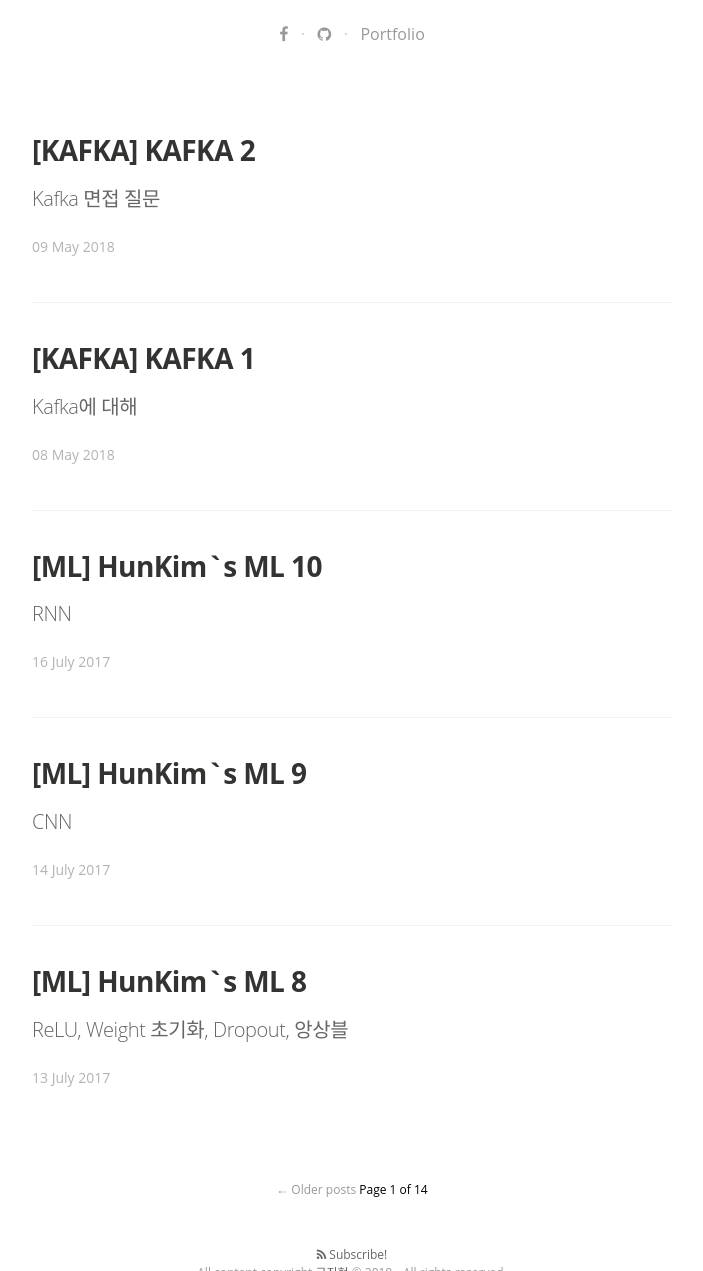
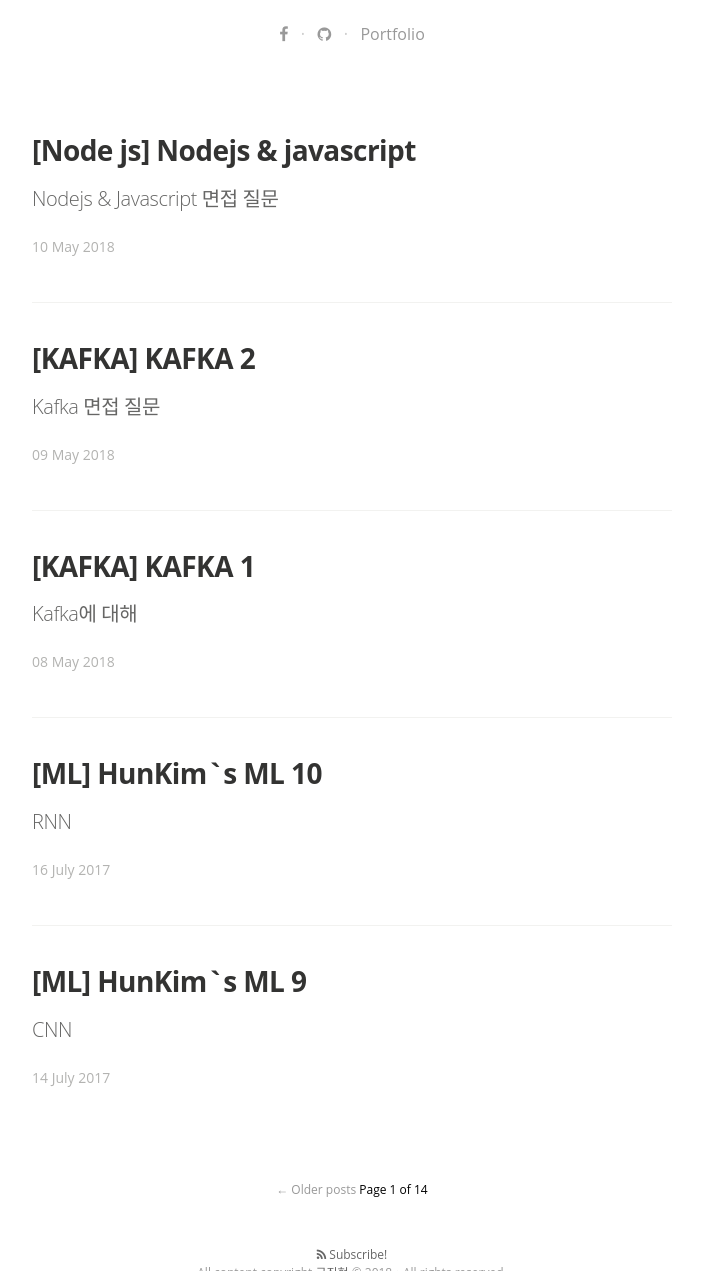
Before and after one commit to koocci/github.io, a Jekyll site: the page built from index.html, in a window 1280 px wide and 1400 px high, scrolled down 487 px, cut to the strip 129-1400 px from the top of the window. Shown: the whole strip, without its empty margins (288-991 px from the left). Built offline with Jekyll 4.4.1, drawn with Linux system fonts in a browser that asks for light colours; nearby versions of some CDN libraries; some web fonts are replaced; the list of posts is cut into pages by our own code; some of the changed lines change nothing that is shown.

Commit message:
update javascript interview 1

````diff
--- /dev/null
+++ b/_posts/2018-05-10-nodejs_javascript.md
@@ -0,0 +1,288 @@
+---
+layout: post
+title:  "[Node js] Nodejs & javascript"
+date:   2018-05-10 16:26:00 +0900
+categories: Nodejs
+tags: [Nodejs, javascript, 면접]
+
+---
+
+## Nodejs & Javascript 면접 질문
+---
+
+
+![node](http://farm1.static.flickr.com/199/447771112_24cd5d5564_z.jpg)
+
+면접을 볼 때, 나는 항상 가장 자신있는 언어를 **javascript** 라고 말한다. 물론, 왜 알고리즘은 C++로 풀었냐고 물어본 분도 있지만.... (항상 C++로 알고리즘을 풀었기 때문이라고 대답했다가 떨어진적도 있다)
+
+그래도 일단은 가장 많이 써본 언어가 javascript이기 때문에 그렇게 대답했다.
+
+그런데 javascript라는게 참 어렵다. Nodejs도 어렵고 정말 어려운 언어라고 생각한다. 물론, 웹에서도 쓰고 서버에서도 같은 언어로 호환한다는 장점이 있지만 사실 통신을 조금만 해봐도 크게 의미 없다고 느낀다. 어짜피 정형화된 통신규칙으로 데이터를 주고받으니 서로 맞춰서 처리하면 그만이다.
+
+굳이 장점을 말하면, 처음 개발할 시에 프론트, 백엔드 따로 언어를 공부하는 것보다 진입장벽이 2개에서 1개로 줄일 수 있다는 것??
+
+그렇지만 개발을 하다보면 한가지 언어로만 개발하기는 쉽지 않다.
+
+나처러 허접한 개발자만해도, JAVA로 안드로이드 개발을 했고, Python으로 인공지능이나, Django, Flask등을 사용했다. (HTML, CSS는 논외로..)
+
+
+어떻든 일단, 면접 질문이 이번에 핵심 포인트니, 하나씩 떠올려보며 적어보도록 하겠다.
+
+그전에 한가지만, javascript가 무엇인지만 정리해보고 가자.
+
+---
+
+### javascript 란?
+
+---
+
+자바스크립트를 가장 처음 접하는 사람은 아무래도 프론트앤드에서 접하는 사람이 많지 않을까한다. 동적인 움직임을 주기 위해, 와 같은 문장으로 알아볼 수도 있지만, 언어 자체에 대해 알아보자.
+
+출처 : [About Javascript](https://developer.mozilla.org/en-US/docs/Web/JavaScript/About_JavaScript)
+
+`JavaScript® (often shortened to JS) is a lightweight, interpreted, object-oriented language with first-class functions, and is best known as the scripting language for Web pages, but it's used in many non-browser environments as well. It is a prototype-based, multi-paradigm scripting language that is dynamic, and supports object-oriented, imperative, and functional programming styles.`
+
+JavaScript® (줄여서 JS)는 일급 함수를 사용하는 가벼운 객체 지향 인터프리터 언어이며 웹페이지의 스크립트 언어로 잘 알려져 있지만, 브라우저가 아닌 환경에서도 많이 사용된다. 프로토타입 기반, 다중 패러다임 스크립트 언어이며, 동적이고 명령어, 객체 지향, 함수 프로그래밍 스타일을 지원한다.
+
+---
+
+#### first-class functions(1급 함수)
+
+---
+
+**first-class functions(1급 함수)** 라는 단어는 나도 처음 들어봤는데, 이에 대해 [잘 설명 해둔 곳 (https://bestalign.github.io/2015/10/18/first-class-object/)](https://bestalign.github.io/2015/10/18/first-class-object/)이 있어서 이 글을 빌려오겠다.
+
+`first class citizen(1급 시민)`이라는 개념을 먼저 소개하는데, 세가지 조건을 충족하면 1급 시민이라고 한다.
+
+1. 변수(variable)에 담을 수 있다
+2. 인자(parameter)로 전달할 수 있다
+3. 반환값(return value)으로 전달할 수 있다
+
+따라서, 어떤 언어에서 객체(object)가 이런 1급 시민 조건을 충족할 때, **1급 객체(first class object)** 라고 한다.
+
+따라서, 함수(function)이 이런 조건을 충족하면 **first-class functions(일급 함수)** 라고 하는데, 학자에 따라 추가적인 조건이 붙는다.
+
+1. 런타임(runtime) 생성이 가능하다
+2. 익명(anonymous)으로 생성이 가능하다
+
+따라서, 이런 추가 조건에 의해, C는 1급 함수가 될 수 없다.
+
+Javascript는 1급 객체이자 1급함수가 된다.
+
+여기서 1급 함수가 중요한 이유를 이렇게 설명한다.
+
+`고차 함수(high order function)가 가능하다`
+`클로져(clusure)로 인해, Lexical Environment를 기억하게 되는데, 함수를 주고받게 되면 이 Lexical Environment도 함께 전달된다. 이것을 이용해서 커링(currying)과 메모이제이션(memoization)이 가능해진다.`
+
+고차 함수라 함은,
+1. 함수를 파라미터로 전달 받는 함수
+2. 함수를 리턴하는 함수
+
+중 하나 이상을 만족하는 함수를 말한다.
+
+**클로져(closure)** 는 면접질문에서도 자주 나오고 워낙 중요하니, 정리하고 넘어가보도록 하겠다.
+
+**클로저는 함수와 함수가 선언된 어휘적 환경(Lexical Environment)의 조합**
+
+이라는 정의를 가지고 있는데, 간단히 말해서, `클로져 안의 함수는 그 환경을 기억한다.`
+
+출처 : [https://hyunseob.github.io/2016/08/30/javascript-closure/](https://hyunseob.github.io/2016/08/30/javascript-closure/)
+
+흔히,  함수 내에서 함수를 정의하고 사용하면 클로저라고 하는데, 예시를 보면 더 화끈하게 이해된다.
+``` JavaScript
+var base = 'Hello, ';
+function sayHelloTo(name) {
+  var text = base + name;
+  return function() {
+    console.log(text);
+  };
+}
+var hello1 = sayHelloTo('승민');
+var hello2 = sayHelloTo('현섭');
+var hello3 = sayHelloTo('유근');
+hello1(); // 'Hello, 승민'
+hello2(); // 'Hello, 현섭'
+hello3(); // 'Hello, 유근'
+```
+
+여기서 기억한다가 바로 **memoization** 를 의미한다. 그럼, **currying** 이란 무엇일까?
+
+출처 : [https://medium.com/@jinro4/%EA%B0%9C%EB%B0%9C-currying-in-javascript-e7ccdd7862e0](https://medium.com/@jinro4/%EA%B0%9C%EB%B0%9C-currying-in-javascript-e7ccdd7862e0)
+
+사실 나도 처음 들은 단어인데, 위키피디아에서 다음과 같이 말한다.
+
+`수학과 컴퓨터 과학에서 커링이란 다중 인수 (혹은 여러 인수의 튜플)을 갖는 함수를 단일 인수를 갖는 함수들의 함수열로 바꾸는 것을 말한다. 모지즈 쇤핑클에 의해 도입되었고, 이후 해스켈 커리에 의해 발전하였다.`
+
+흔히 클로져에서 사용되고, 예시는 위 출처에 잘 표현되어 있다.
+
+다음은 인터프리터에 대해 알아보자.
+
+---
+
+#### 인터프리터 언어
+
+---
+
+인터프리터 언어와 컴파일 언어의 차이는 대부분 잘 안다.
+간단히 정리하고 넘어가면,
+
+**컴파일언어** 는 고급언어로 되어있는 프로그램을 컴퓨터가 이해할 수 있는 번역과정(컴파일)이 필요한 언어로, 번역과 실행과정을 거쳐야 하기 때문에 시간이 오래 걸리지만, 한번 번역하고 난 다음에는 빠르게 수행할 수 있다.
+
+**인터프리터언어** 는 프로그램을 한 단계씩 기계어로 해석하여 실행하는 언어로, 줄 단위로 번역, 실행된다.
+따라서, 변화에 적응이 빠르고 대화형에 적합하지만, 한단계씩 해석하며 가므로 실행 시간이 길어져 속도가 느리다. 또한 프로그램이 직접 실행되므로 목적 프로그램이 생성되지 않는다.
+
+또 한가지 덧붙이면, 3개의 CORE로 이루어진 프로그램이 있다할 때, 한개라도 오류가 날 경우, 컴파일언어는 컴파일과정에서 오류를 낸다. 그러나, 인터프리터언어는 언어 자체의 문법이 잘못되어 있는 경우가 아니라면 해당 부분에 실행이 되기 전까지 오류를 내지 않는다. (실행을 해봐야 잘못된지 아는 경우)
+
+---
+
+#### 스크립트 언어
+
+---
+
+`기존에 이미 존재하는 소프트웨어(애플리케이션)를 제어하기 위한 용도로 쓰이는 언어`를 **스크립트 언어** 라고 한다.
+
+컴파일 언어에서는 컴파일 시간 때문에 오래걸리겠지만, 인터프리터 언어는 한줄씩 실행하기 때문에 수정이 빈번하게 일어나도 대응하기 쉽다. 따라서 스크립트 언어는 이를 충분히 활용하기에 적합하다고 한다.
+
+
+---
+
+### ECMAScript 란?
+
+---
+
+난 학부생이고 (졸업 유예긴 하지만) 학부에서 ECMA에 대해 배웠다는 건 보지 못했다. (javascript 조차도 실험(프로젝트 개발) 시간에 개인적으로 공부해서 적용하는 수업이 전부였다.)
+
+그러나, ECMAscript에 대한 면접질문을 받은 적이 있다. 아무래도 javascript에 자신감이 있다고 해서 그런듯 하다.
+
+그래서 좀 자세히 알아보고 넘어가 보려고 한다.
+
+일단 표준이 무엇이냐 하면 ECMAScript이다. 그리고 javascript나 Jscript 등, 이런 ECMAScript와 호환을 목표로 맞추어가고 있고, 추가적인 기능을 제공하고 있다고 보면 된다.
+
+ECMA6가 제공하는 기능에 대해 적으려면 책 한권이기 때문에 중요한 것만 언급해보자.
+
+---
+
+#### 호이스팅의 문제점을 줄이고 있다.
+
+---
+
+호이스팅은 면접 때 자주 물어본다.
+
+자바스크립트 변수의 **범위(scope)** 와 **호이스팅(hoisting)** 이 매우 중요한데, 세세한 부분은 다음을 참고하도록 하자 [http://chanlee.github.io/2013/12/10/javascript-variable-scope-and-hoisting/](http://chanlee.github.io/2013/12/10/javascript-variable-scope-and-hoisting/)
+
+호이스팅에 대해 설명하자면, 자바스크립트는 `변수의 정의가 그 범위에 따라 선언과 할당으로 분리`된다. 즉, 선언이 되어만 있으면 이후에 실행할 때, 선언부만 최상단으로 선언을 끌어올린다.
+
+따라서,
+``` JavaScript
+function showName() {
+     console.log("First Name : " + name);
+     var name = "Ford";
+     console.log("Last Name : " + name);
+}
+showName();
+// First Name : undefined
+// Last Name : Ford
+// First Name이 undefined인 이유는 지역변수 name이 호이스트 되었기 때문입니다.
+```
+
+``` JavaScript
+function showName() {
+     var name; // name 변수는 호이스트 되었습니다. 할당은 이후에 발생하기 때문에, 이 시점에 name의 값은 undefined 입니다.
+     console.log("First name : " + name); // First Name : undefined
+     name = "Ford"; // name에 값이 할당 되었습니다.
+     console.log("Last Name : " + name); // Last Name : Ford
+}
+// First Name : undefined
+// Last Name : Ford
+// First Name이 undefined인 이유는 지역변수 name이 호이스트 되었기 때문입니다.
+```
+
+위 두개를 똑같이 해석해버린다.
+
+그럼 다음을 참조하면서 진행해보겠다.
+
+[https://blog.perfectacle.com/2016/11/10/es6-scope/#ES5%EC%9D%98-%ED%95%A8%EC%88%98-%EB%8B%A8%EC%9C%84%EC%9D%98-%EC%8A%A4%EC%BD%94%ED%94%84](https://blog.perfectacle.com/2016/11/10/es6-scope/#ES5%EC%9D%98-%ED%95%A8%EC%88%98-%EB%8B%A8%EC%9C%84%EC%9D%98-%EC%8A%A4%EC%BD%94%ED%94%84)
+
+호이스팅이 어떤 문제가 생기는가는 뻔하다. 값을 덮어씌워버리거나, 상위에 아직 선언되지 않은 변수에 하위에 있다고해서 접근할 수가 있다.
+
+이런 문제점을 줄이기 위해, **TDZ(Temporal Dead Zone)** 라는 것을 이용해 호이스팅이 되긴 하되 오류가 나도록 해결했다. (레거시 환경(var) 때문에 아예 없애지는 못한것 같다고 예상하는 듯 하다.)
+
+---
+
+#### 함수 단위 스코프 -> 블록 단위 스코프
+
+---
+
+함수 단위 스코프를 설명하기 위해서는, 여러가지 기본 개념이 필요하다.
+
+**스코프** **콜 스택** **실행 컨텍스트** 에 대한 설명이 필요한데, 스코프는 앞서 링크를 걸었었고, 다른 두개는 [이 곳](https://www.zerocho.com/category/JavaScript/post/597f34bbb428530018e8e6e2)과 [이곳](https://www.zerocho.com/category/Javascript/post/5741d96d094da4986bc950a0)을 참조하며 보도록 하자.
+
+그리고 **이벤트 루프** 개념도 꼭 알아두어야 하니, 상위 링크에서 알아두도록 하자. (면접 질문을 콜 스택, 태스크 큐, 이벤트 루프로 받은 적이 있다.)
+
+var를 여전히 지원하지만(레거시) **const** 나 **let** 을 권장하도록 되었다.
+
+var는 함수 단위 스코프인데, 위 링크의 내용을 보면 전역적으로 선언이 되어 파일이 분리되어 있을 떄 문제가 생길 수 있다는 것을 알 수 있다.
+
+그러나 블록 단위 스코프를 사용하는 const와 let을 사용시, 이런 문제점이 사라지게 된다.
+
+그 외의 중요한 부분은 **Arrow Function** 이나 **Promise** 가 있다.
+
+이를 다 설명하려면 정말 오래 걸리기 때문에, Promise가 Call back Hell을 해결해준다는 것 정도 알고 넘어가자.
+
+---
+
+### javascript에서 프로토타입은 무엇인가
+
+---
+
+**프로토타입** 을 물어보는 회사는 그렇게 많지 않을듯하다. 그래도 개발자라면, 개발자가 가고싶어하는 회사를 가려면 알아두어야하는 개념이다.
+
+프로토타입은 먼저 javascript가 OOP적으로 동작한다는 개념을 먼저 가지고 시작해야한다.
+
+그러므로 **생성자** 에 대한 개념부터 시작해보자.
+
+이 부분의 개념은 [이곳](https://www.zerocho.com/category/JavaScript/post/573c2acf91575c17008ad2fc)에서 확인하자.
+
+단지, ECMA6부터 class에 대한 개념이 생겼기 때문에, 없지는 않고, 프로토타입 기반의 OOP의 성격을 더욱 명확하게 하기 위해, 없진 않다고 알아두면 된다.
+
+흔히, `new 생성자(인자);`라는 문법으로 생성자를 사용하는데, `A.prototype.B = function` 이라고 선언해서 변수나 메소드를 추가한다면, 해당 생성자로 만들어지는 모든 객체가 공유하게 된다.
+
+또한 `__proto__` 와 같이, 생성자로 선언했을 때, 새로운 객체가 생기는 걸 볼 수 있는데, 생성자의 prototype이 참조된 것이다.
+
+상당히 헤깔리는 개념이니 잘 알아두도록 하자.
+
+정리하면,
+
+1. constructor는 생성자 함수 그 자체를 가리킴
+2. prototype은 생성자 함수에 정의한 모든 객체가 공유할 원형
+3. `__proto__`는 생성자 함수를 new로 호출할 때, 정의해두었던 prototype을 참조한 객체
+4. prototype은 생성자 함수에 사용자가 직접 넣는 거고, `__proto__`는 new를 호출할 때 prototype을 참조하여 자동으로 만들어짐
+5. 생성자에는 prototype, 생성자로부터 만들어진 객체에는 `__proto__`
+6. 따라서 사용자는 prototype만 신경쓰면 된다. `__proto__`는 prototype이 제대로 구현되었는지 확인용으로 사용한다.
+
+이 관계를 다시 정리하면
+
+prototype과 constructor는 부모자식 관계라고 생각하면 된다. Person.prototype.constructor === Person; 이다.
+또한 Person.prototype === (Person생성자로 만들어진 객체).\_\_proto\_\_; 이기 때문에 (Person생성자로 만들어진 객체).\_\_proto\_\_.constructor === Person; 도 성립한다.
+
+사실 이 부분은 더욱 정확히 알아가야할 부분이다.
+
+따라서 다른 링크로 좀더 보완해보겠다.
+
+[http://insanehong.kr/post/javascript-prototype/](http://insanehong.kr/post/javascript-prototype/)
+
+난 위 링크 사람보다 프로토타입에 대해 정밀하게 분석해본적이 없기 때문에, 링크를 이해한다면 프로토타입을 이해했다고 봐도 될 듯하다.
+
+면접에서는
+`프로토타입이 무엇인가?`
+`프로토타입으로 선언된 객체와 new로 선언된 객체의 차이는 어떻게 되는가`
+
+정도를 물어봤었는데, 아마 그 답이 될 것이다. 매우 어렵다.
+
+나는 처음에는 대답 못했지만 지금이라면 이렇게 대답할 듯하다.
+
+프로토타입이란, 객체의 원형을 이용해 새로운 객체를 만들어내는 기법이다.
+
+new로 선언된 객체는 생성자를 이용해 생성된 객체이고, prototype으로 선언된 객체는 해당 객체의 원형인 prototype에 선언되어진 객체로, 동일한 생성자를 가진 객체들이 모두 공유하게 된다.
+
+이 다음에도 웹과 nodejs, javascript의 면접중 받은 질문을 계속해서 진행해보겠다.
````
Also changed, not shown: _posts/2018-05-09-KAFKA2.md (+1 -0 lines).
